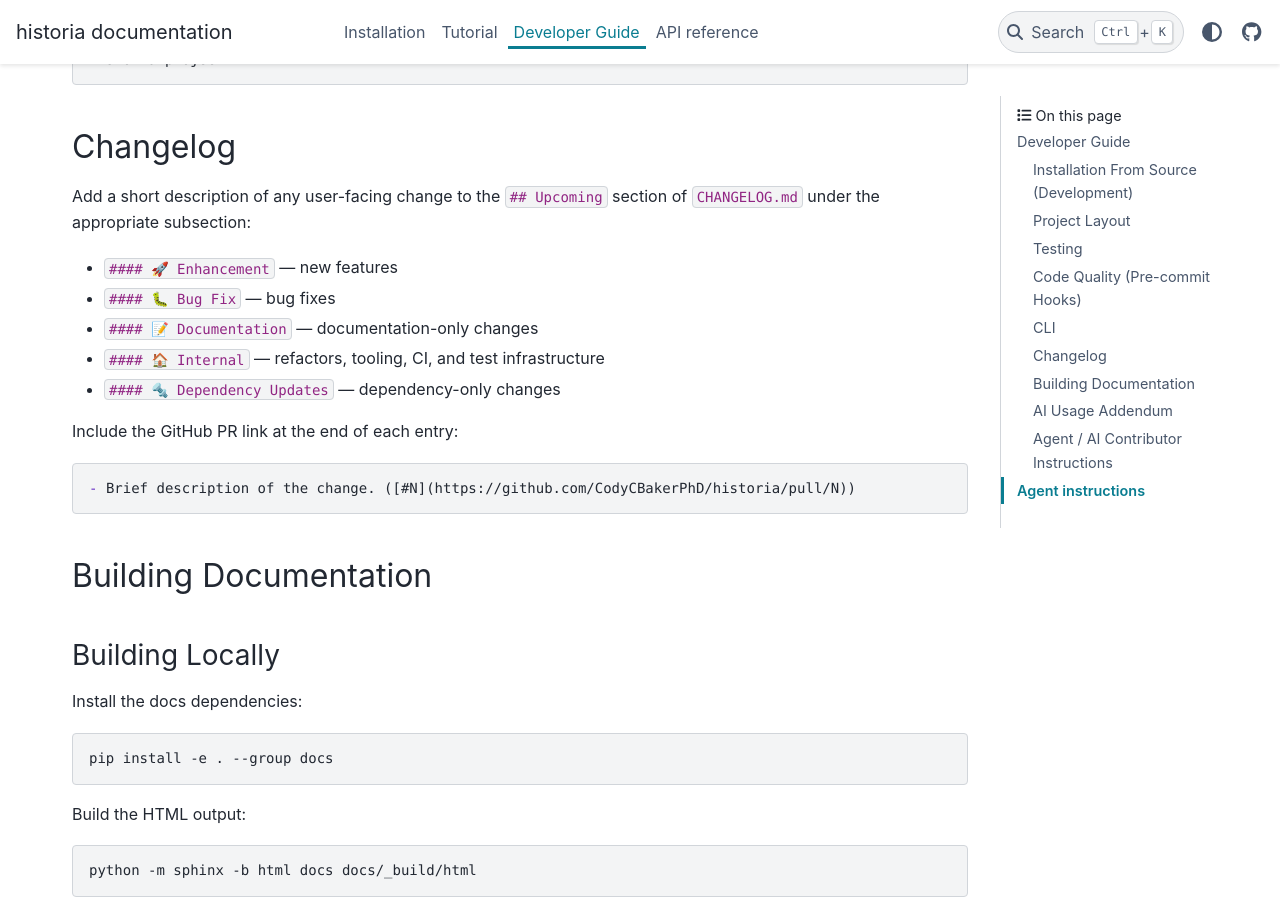
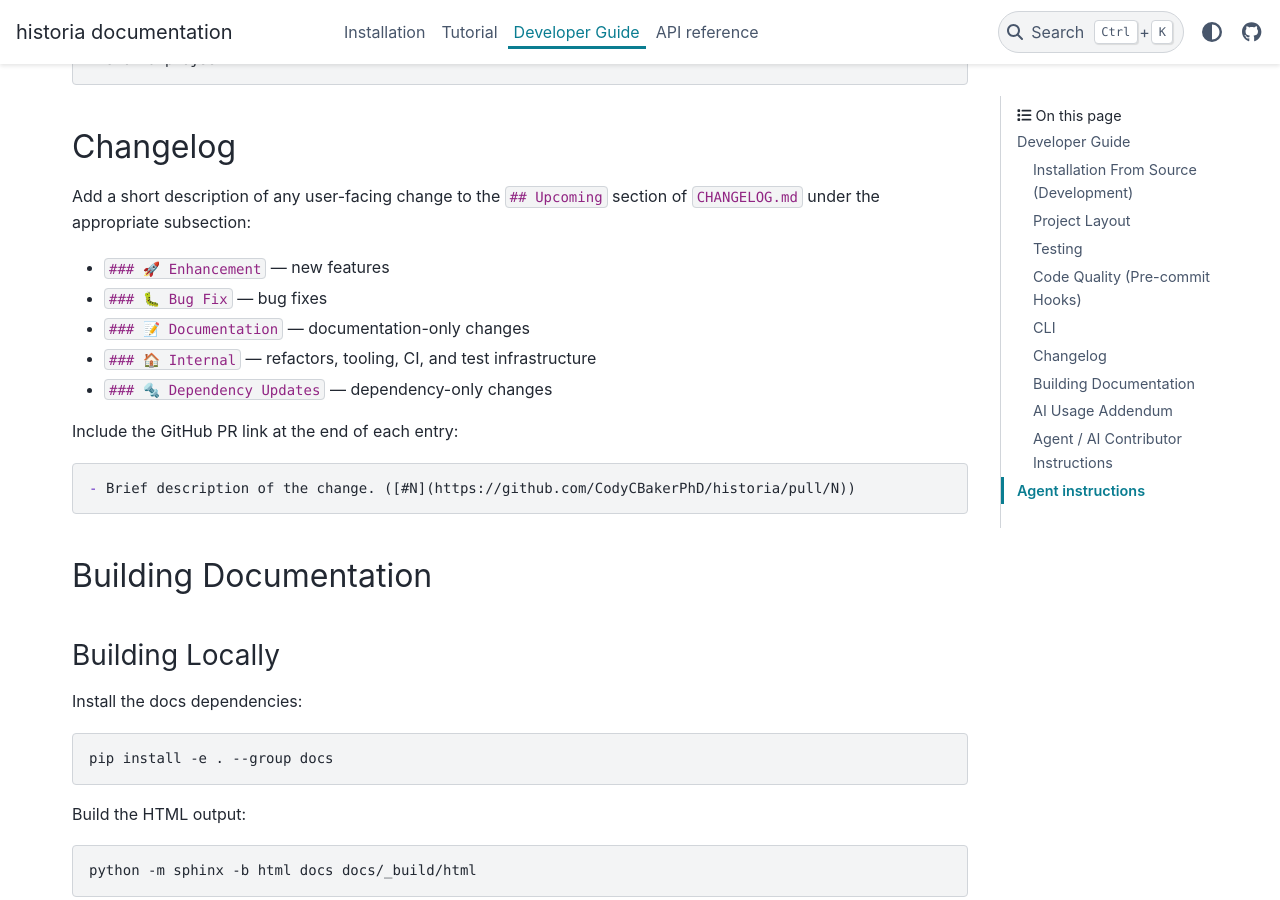
Before and after one commit to CodyCBakerPhD/historia, a Sphinx documentation site: the page built from docs/development/index.md, in a window 1280 px wide and 900 px high, scrolled down 2594 px. Built offline with Sphinx 7.4.7 and the PyData theme 0.15.4, drawn with Linux system fonts in a browser that asks for light colours.

```diff
--- a/docs/development/index.md
+++ b/docs/development/index.md
@@ -113,11 +113,11 @@ historia project
 
 Add a short description of any user-facing change to the `## Upcoming` section of `CHANGELOG.md` under the appropriate subsection:
 
-- `#### 🚀 Enhancement` — new features
-- `#### 🐛 Bug Fix` — bug fixes
-- `#### 📝 Documentation` — documentation-only changes
-- `#### 🏠 Internal` — refactors, tooling, CI, and test infrastructure
-- `#### 🔩 Dependency Updates` — dependency-only changes
+- `### 🚀 Enhancement` — new features
+- `### 🐛 Bug Fix` — bug fixes
+- `### 📝 Documentation` — documentation-only changes
+- `### 🏠 Internal` — refactors, tooling, CI, and test infrastructure
+- `### 🔩 Dependency Updates` — dependency-only changes
 
 Include the GitHub PR link at the end of each entry:
 
```
